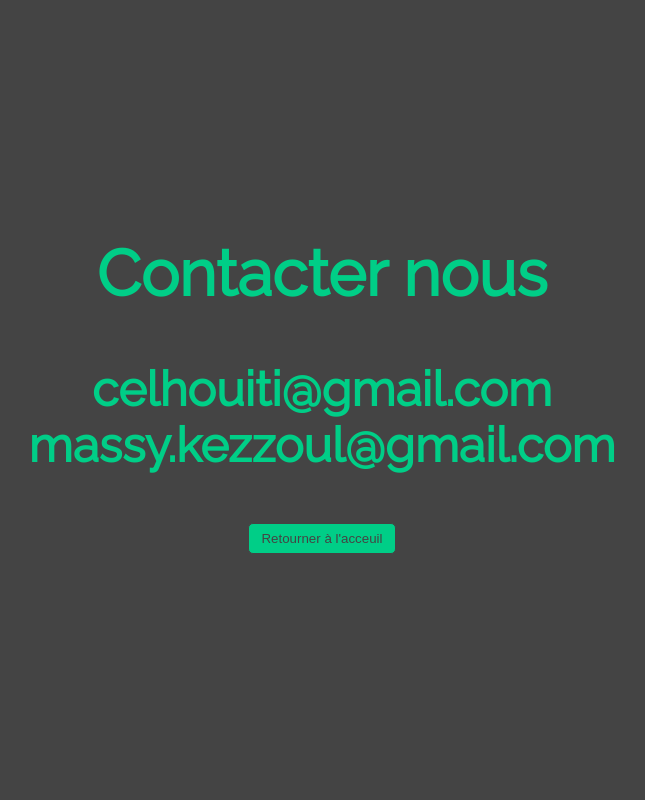
After one commit to chakibreds/herault-events, a PHP site: page /view/contact.php in a window 1280 px wide. The commit adds this page. Shown: the whole page, without its empty margins (318-963 px from the left). Run offline with PHP 8.4, Linux system fonts and the light colour scheme; data that the repository does not hold is empty; a stand-in replaces the project's code that opens the database connection; some libraries are stand-ins or nearby versions.

Commit message:
ajout de l'intro et de la page contact

```diff
--- a/model/events.php
+++ b/model/events.php
@@ -257,7 +257,11 @@ class Event extends Model
         $req->execute(array($this->id_event)) or die("Event::get_note()");
 
         if (($res = $req->fetch())) {
-            return (float) $res['moy'] - 1.0;
+            if ((float) $res['moy'] == 0) {
+                return 0.0;
+            }
+            else
+                return (float) $res['moy'] - 1.0;
         } else {
             return -1;
         }
--- a/view/connection.php
+++ b/view/connection.php
@@ -30,7 +30,7 @@ if (isset($_POST['connection'])) {
 <html lang="fr">
 <?php
 
-$title = "Connection";
+$titre = "Connection";
 require $dir_root . 'view/head.php';
 
 ?>
--- /dev/null
+++ b/view/contact.php
@@ -0,0 +1,12 @@
+<?php
+require_once '../controller/path.php';
+require_once $dir_root . 'view/head.php';
+?>
+<body>
+  <main class="contact">
+      <h2>Contacter nous</h2>
+    <a href="mailto:celhouiti@gmail.com">celhouiti@gmail.com</a>
+    <a href="mailto:massy.kezzoul@gmail.com">massy.kezzoul@gmail.com</a>
+    <a href="<?=$server_root?>" ><button type="button" >Retourner à l'acceuil</button></a>
+  </main>
+</body>
--- /dev/null
+++ b/view/css/_autres.scss
@@ -0,0 +1,27 @@
+main.contact{
+    background-color: $couleurPrincipal;
+    display: flex;
+    flex-direction: column;
+    justify-content: center;
+    height: 100vh;
+    align-items: center;
+    a{
+        color: $couleurSecondaire;
+        text-decoration: none;
+        font-weight: bolder;
+        font-size: 3em;
+        &:hover
+        {
+            text-decoration: underline;
+        }
+    }
+
+    h2{
+        color: $couleurSecondaire;
+        margin-bottom: 50px;
+        font-size: 4em;
+    }
+    button{
+        margin-top: 50px;
+    }
+}
--- a/view/css/style.css
+++ b/view/css/style.css
@@ -1896,6 +1896,222 @@ main.not-found .image-404 {
           align-items: center;
 }
 
+main.contact {
+  background-color: #444;
+  display: -webkit-box;
+  display: -ms-flexbox;
+  display: flex;
+  -webkit-box-orient: vertical;
+  -webkit-box-direction: normal;
+      -ms-flex-direction: column;
+          flex-direction: column;
+  -webkit-box-pack: center;
+      -ms-flex-pack: center;
+          justify-content: center;
+  height: 100vh;
+  -webkit-box-align: center;
+      -ms-flex-align: center;
+          align-items: center;
+}
+
+main.contact a {
+  color: #00ce87;
+  text-decoration: none;
+  font-weight: bolder;
+  font-size: 3em;
+}
+
+main.contact a:hover {
+  text-decoration: underline;
+}
+
+main.contact h2 {
+  color: #00ce87;
+  margin-bottom: 50px;
+  font-size: 4em;
+}
+
+main.contact button {
+  margin-top: 50px;
+}
+
+div.intro {
+  width: 100vw;
+  height: 100vh;
+  background-color: #444;
+  position: absolute;
+  top: 0;
+  z-index: 3;
+  -webkit-animation: 0.5s ease forwards 6.1s;
+          animation: 0.5s ease forwards 6.1s;
+  -webkit-animation-name: op;
+          animation-name: op;
+}
+
+#logo {
+  position: absolute;
+  top: 50%;
+  left: 50%;
+  -webkit-transform: translate(-50%, -50%);
+          transform: translate(-50%, -50%);
+  -webkit-animation: fill 0.5s ease forwards 5.6s;
+          animation: fill 0.5s ease forwards 5.6s;
+}
+
+/*h*/
+#logo path:nth-child(1) {
+  stroke-dasharray: 534.5279541015625px;
+  stroke-dashoffset: 534.5279541015625px;
+  -webkit-animation: line-anim 2s ease forwards;
+          animation: line-anim 2s ease forwards;
+}
+
+/*e*/
+#logo path:nth-child(2) {
+  stroke-dasharray: 515px;
+  stroke-dashoffset: 515px;
+  -webkit-animation: line-anim 2s ease forwards 0.3s;
+          animation: line-anim 2s ease forwards 0.3s;
+}
+
+/*r*/
+#logo path:nth-child(3) {
+  stroke-dasharray: 246px;
+  stroke-dashoffset: 246px;
+  -webkit-animation: line-anim 2s ease forwards 0.6s;
+          animation: line-anim 2s ease forwards 0.6s;
+}
+
+/*a*/
+#logo path:nth-child(4) {
+  stroke-dasharray: 506px;
+  stroke-dashoffset: 506px;
+  -webkit-animation: line-anim 2s ease forwards 0.9s;
+          animation: line-anim 2s ease forwards 0.9s;
+}
+
+/*u*/
+#logo path:nth-child(5) {
+  stroke-dasharray: 422px;
+  stroke-dashoffset: 422px;
+  -webkit-animation: line-anim 2s ease forwards 1.2s;
+          animation: line-anim 2s ease forwards 1.2s;
+}
+
+/*l*/
+#logo path:nth-child(6) {
+  stroke-dasharray: 239px;
+  stroke-dashoffset: 239px;
+  -webkit-animation: line-anim 2s ease forwards 1.5s;
+          animation: line-anim 2s ease forwards 1.5s;
+}
+
+/*t*/
+#logo path:nth-child(7) {
+  stroke-dasharray: 314px;
+  stroke-dashoffset: 314px;
+  -webkit-animation: line-anim 2s ease forwards 1.8s;
+          animation: line-anim 2s ease forwards 1.8s;
+}
+
+/*e*/
+#logo path:nth-child(8) {
+  stroke-dasharray: 463px;
+  stroke-dashoffset: 463px;
+  -webkit-animation: line-anim 2s ease forwards 2.1s;
+          animation: line-anim 2s ease forwards 2.1s;
+}
+
+/*v*/
+#logo path:nth-child(9) {
+  stroke-dasharray: 355px;
+  stroke-dashoffset: 355px;
+  -webkit-animation: line-anim 2s ease forwards 2.4s;
+          animation: line-anim 2s ease forwards 2.4s;
+}
+
+/*e*/
+#logo path:nth-child(10) {
+  stroke-dasharray: 515px;
+  stroke-dashoffset: 515px;
+  -webkit-animation: line-anim 2s ease forwards 2.7s;
+          animation: line-anim 2s ease forwards 2.7s;
+}
+
+/*n*/
+#logo path:nth-child(11) {
+  stroke-dasharray: 422px;
+  stroke-dashoffset: 422px;
+  -webkit-animation: line-anim 2s ease forwards 3.0s;
+          animation: line-anim 2s ease forwards 3.0s;
+}
+
+/*t*/
+#logo path:nth-child(12) {
+  stroke-dasharray: 314px;
+  stroke-dashoffset: 314px;
+  -webkit-animation: line-anim 2s ease forwards 3.3s;
+          animation: line-anim 2s ease forwards 3.3s;
+}
+
+/*s*/
+#logo path:nth-child(13) {
+  stroke-dasharray: 418px;
+  stroke-dashoffset: 418px;
+  -webkit-animation: line-anim 2s ease forwards 3.6s;
+          animation: line-anim 2s ease forwards 3.6s;
+}
+
+@-webkit-keyframes line-anim {
+  to {
+    stroke-dashoffset: 0;
+  }
+}
+
+@keyframes line-anim {
+  to {
+    stroke-dashoffset: 0;
+  }
+}
+
+@-webkit-keyframes fill {
+  from {
+    fill: transparent;
+  }
+  to {
+    fill: #00ce87;
+  }
+}
+
+@keyframes fill {
+  from {
+    fill: transparent;
+  }
+  to {
+    fill: #00ce87;
+  }
+}
+
+@-webkit-keyframes op {
+  from {
+    opacity: 1;
+  }
+  to {
+    opacity: 0;
+    left: -9000px;
+  }
+}
+
+@keyframes op {
+  from {
+    opacity: 1;
+  }
+  to {
+    opacity: 0;
+    left: -9000px;
+  }
+}
+
 main.index-hors-ligne {
   position: relative;
   z-index: 0;
--- a/view/css/style.scss
+++ b/view/css/style.scss
@@ -50,6 +50,10 @@ $blanc            : #F6F8FA;
 @import "./default";
 @import "./search";
 @import "./404";
+@import "./autres";
+@import "./intro";
+
+
 
 
 main.index-hors-ligne {
--- a/view/events.php
+++ b/view/events.php
@@ -49,7 +49,7 @@ if (isset($user)) {
 <html lang="fr">
 
 <?php
-
+$titre = $event->get_titre_complet();
 require_once $dir_root . 'view/head.php';
 if (isset($user)) {
     require_once $dir_root . 'view/headerEnLigne.php';
--- a/view/footer.php
+++ b/view/footer.php
@@ -5,7 +5,7 @@
             <h1>Hérault events</h1>
         </span>
         <ul>
-            <li><a href="<?= $server_root . 'view/contact.html' ?>">Contact</a></li>
+            <li><a href="<?= $server_root . 'view/contact.php' ?>">Contact</a></li>
             <li><a href="<?= $server_root . 'view/about.html' ?>">À propos</a></li>
             <li><a href="<?= $server_root . 'view/security.html' ?>">Sécurite</a></li>
             <li><a href="<?= $server_root . 'view/privacy.html' ?>">Privacy</a></li>
--- a/view/head.php
+++ b/view/head.php
@@ -1,7 +1,14 @@
+<?php
+if(!isset($titre))
+{
+    $titre = "Hérault events";
+}
+?>
 <head>
     <meta charset="UTF-8">
     <meta name="viewport" content="width=device-width, initial-scale=1.0">
     <meta http-equiv="X-UA-Compatible" content="ie=edge">
+    <title><?=$titre?></title>
     <link rel="stylesheet" href="<?= $server_root ?>view/css/style.css">
     <link rel="icon" href="<?= $server_root ?>view/img/logo/HE-icon-tiny.ico" type="image/ico">
     <link href="https://fonts.googleapis.com/css?family=Raleway&display=swap" rel="stylesheet">
--- a/view/indexHorsLigne.php
+++ b/view/indexHorsLigne.php
@@ -1,12 +1,13 @@
 <!DOCTYPE html>
 <html lang="fr">
 <?php
-$title = "Hérault events";
+$titre = "Hérault events";
 require $dir_root . 'view/head.php';
 ?>
 
 <body>
     <?php require $dir_root . 'view/headerHorsLigne.php'; ?>
+    <?php require $dir_root . 'view/intro.html'; ?>
     <main class="index-hors-ligne">
         <section class="first-page">
             <div class="title-page">
--- a/view/inscription.php
+++ b/view/inscription.php
@@ -11,7 +11,7 @@ if (isset($_POST['inscrire-index'])) {
     $email = isset($_POST['email']) ? $_POST['email'] : "";
     $mdp = isset($_POST['mdp']) ? $_POST['mdp'] : "";
 }
-
+$erreur_pseudo_existant = false;
 if (isset($_POST['inscrire'])) {
     $user = inscription($_POST);
     if ($user) {
@@ -31,6 +31,7 @@ if (isset($_SESSION['user']) && logged($_SESSION['user'])) {
 <!DOCTYPE html>
 <html lang="fr">
 <?php
+$titre = "Inscription";
 require_once $dir_root . 'view/head.php';
 ?>
 
--- a/view/profil.php
+++ b/view/profil.php
@@ -55,6 +55,7 @@ if (isset($_POST['modifier-profil']) && isset($user)) {
 <!DOCTYPE html>
 <html lang="fr">
 <?php
+$titre = $profil_user->get_pseudo();
 require_once $dir_root . 'view/head.php';
 if (isset($_SESSION['user']) && logged($_SESSION['user'])) {
     require_once $dir_root . 'view/headerEnLigne.php';
--- a/view/search.php
+++ b/view/search.php
@@ -20,6 +20,7 @@ if (isset($_POST['search'])) {
 <!DOCTYPE html>
 <html lang="fr">
 <?php
+$titre = "Search";
 require_once $dir_root . 'view/head.php';
 if (isset($_SESSION['user']) && logged($_SESSION['user'])) {
     $user = unserialize($_SESSION['user']);
```
Also changed, not shown: view/css/_intro.scss (added, +131 -0 lines), view/intro.html (added, +24 -0 lines).
